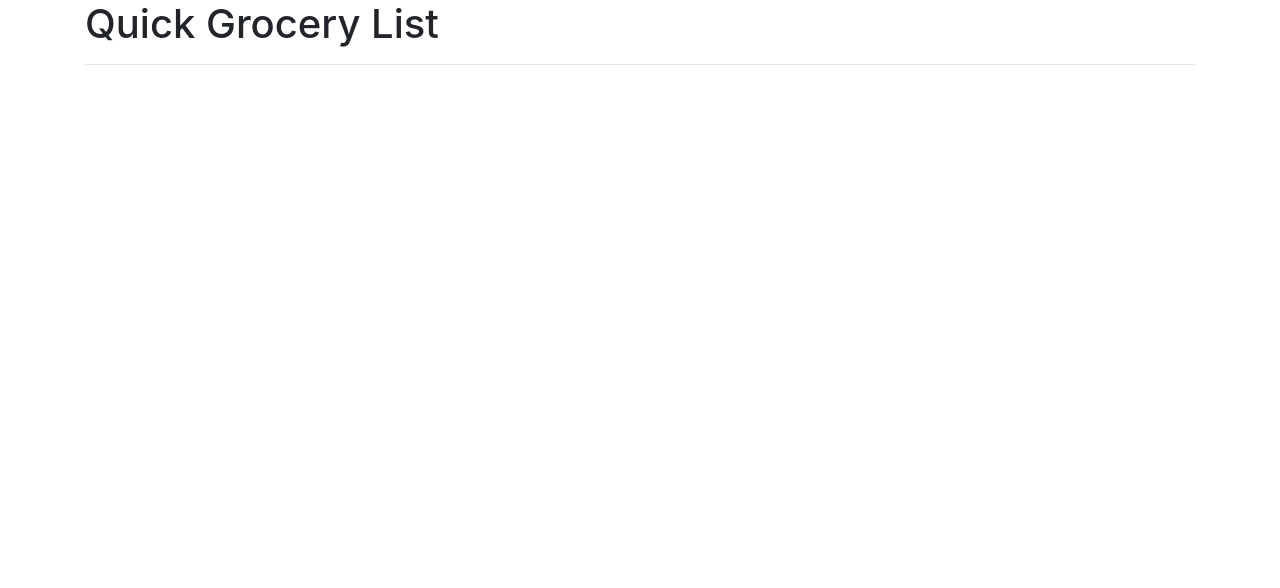
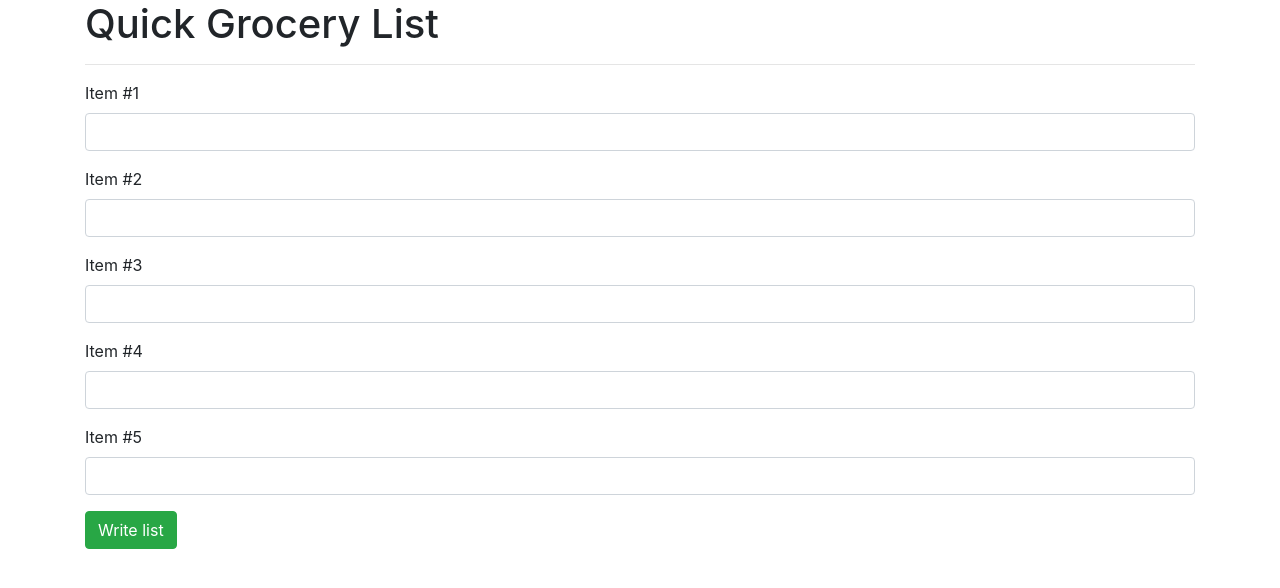
Before and after one commit to CharWeber/grocery-list, a plain HTML site: page index.html in a window 1280 px wide. Drawn offline with Linux system fonts and the light colour scheme.

Commit message:
complete form for user inputs in HTML

```diff
--- a/index.html
+++ b/index.html
@@ -11,7 +11,29 @@
   <div class="container">
     <h1>Quick Grocery List</h1>
     <hr>
-    <form id=""
+    <form id="grocList">
+      <div class="form-group">
+        <label for="item1">Item #1</label>
+        <input id="item1" class="form-control" type="text">
+      </div>
+      <div class="form-group">
+        <label for="item2">Item #2</label>
+        <input id="item2" class="form-control" type="text">
+      </div>
+      <div class="form-group">
+        <label for="item3">Item #3</label>
+        <input id="item3" class="form-control" type="text">
+      </div>
+      <div class="form-group">
+        <label for="item4">Item #4</label>
+        <input id="item4" class="form-control" type="text">
+      </div>
+      <div class="form-group">
+        <label for="item5">Item #5</label>
+        <input id="item5" class="form-control" type="text">
+      </div>
+      <button class="btn btn-success" type="submit">Write list</button>
+    </form>
   </div>
 </body>
 </html>
```
